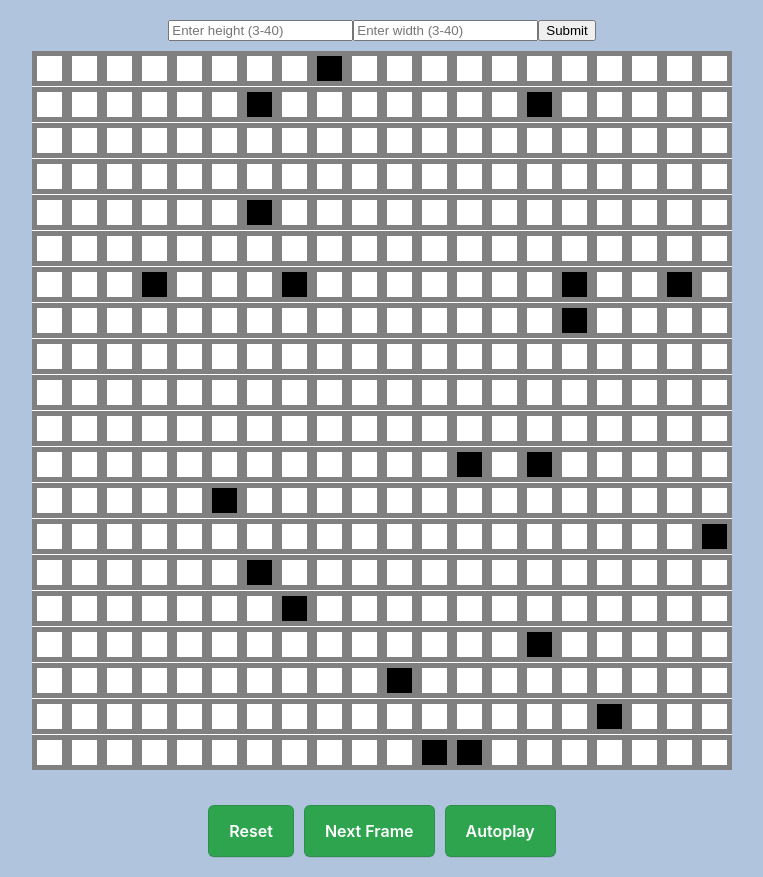
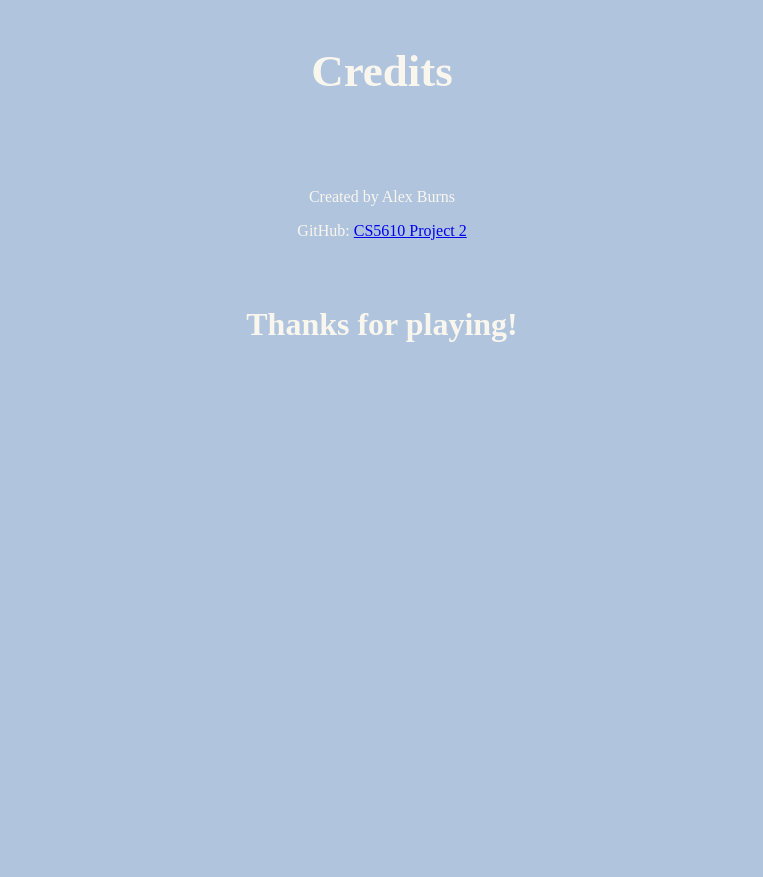
Before and after one commit to pnw-coder/pnwcoder.cs5610.project2, a React (Vite) app in the folder alex-burns-project2/: page / in a window 1280 px wide. Shown: the whole page, without its empty margins (258-1021 px from the left). After the commit the page ends 816 px from the top, so only its background shows below. Built offline with nearby package versions, Linux system fonts and the light colour scheme.

Commit message:
"Added in cell counter and credits page"

```diff
--- /dev/null
+++ b/alex-burns-project2/src/App.css
@@ -0,0 +1,3 @@
+body {
+    background-color: lightsteelblue;
+}
--- a/alex-burns-project2/src/App.jsx
+++ b/alex-burns-project2/src/App.jsx
@@ -1,18 +1,21 @@
 import { useContext, useState } from 'react'
 import Box from "./Box"
 import Home from "./Home"
+import Credits from "./Credits"
 import "./Box.css"
 import GridProvider from './GridProvider'
 import Grid from './Grid'
+import "./App.css"
 import "./Grid.css"
 
 function App() {
     return (
         <div>
             {/* <Home /> */}
-            <GridProvider>
+            <Credits />
+            {/* <GridProvider>
                 <Grid />
-            </GridProvider>
+            </GridProvider> */}
         </div>
     )
 }
--- a/alex-burns-project2/src/Box.css
+++ b/alex-burns-project2/src/Box.css
@@ -7,3 +7,23 @@
 .Alive {
     background-color: black;
 }
+
+.Heatmap {
+    background: linear-gradient(to bottom, red, yellow, green, blue);
+}
+
+.Red {
+    background-color: red;
+}
+
+.Yellow {
+    background-color: yellow;
+}
+
+.Green {
+    background-color: green;
+}
+
+.Blue {
+    background-color: blue;
+}
--- a/alex-burns-project2/src/Box.jsx
+++ b/alex-burns-project2/src/Box.jsx
@@ -3,19 +3,24 @@ import { GridContext } from './GridProvider';
 import "./Box.css"
 
 function Box(props) {
-    const { gridState, setGridState } = useContext(GridContext);
+    const { gridState, setGridState, setLivingCellsCount, countLivingCells } = useContext(GridContext);
     const isAlive = gridState[props.row][props.col];
 
     const handleClick = () => {
         const newGridState = [...gridState]; // Creates a copy of the grid state
         newGridState[props.row][props.col] = !isAlive; // Toggle the state
         setGridState(newGridState); // Update the grid state
+        const newLivingCellsCount = countLivingCells(newGridState);
+        console.log("New living cells count:", newLivingCellsCount);
+        setLivingCellsCount(newLivingCellsCount);
     }
 
     let className = "Box";
+
     if (isAlive) {
         className += " Alive";
     }
+
     return (
         <div className={className} onClick={handleClick}></div>
     )
--- /dev/null
+++ b/alex-burns-project2/src/Credits.css
@@ -0,0 +1,24 @@
+.CreditsContainer {
+    display: flex;
+    flex-direction: column;
+    align-items: center;
+    justify-content: top;
+    height: 100vh;
+    text-align: center;
+    color: #F9F6EE;
+}
+
+.Header {
+    font-size: 45px;
+    font-weight: bold;
+    margin-bottom: 75px;
+}
+
+.Content {
+    margin-bottom: 50px;
+}
+
+.Footer {
+    font-size: 32px;
+    font-weight: bold;
+}
--- /dev/null
+++ b/alex-burns-project2/src/Credits.jsx
@@ -0,0 +1,17 @@
+import "./App.css"
+import "./Credits.css"
+
+function Credits() {
+    return (
+        <div className="CreditsContainer">
+            <h2 className="Header">Credits</h2>
+            <div className="Content">
+                <p>Created by Alex Burns</p>
+                <p>GitHub: <a href="https://github.com/pnw-coder/pnwcoder.cs5610.project2">CS5610 Project 2</a></p>
+            </div>
+            <div className="Footer">Thanks for playing!</div>
+        </div>
+    )
+}
+
+export default Credits
--- a/alex-burns-project2/src/Grid.css
+++ b/alex-burns-project2/src/Grid.css
@@ -1,6 +1,3 @@
-body {
-    background-color: lightsteelblue;
-}
 .GridContainer {
     margin: 20px;
     display: flex;
@@ -23,6 +20,7 @@ body {
     background-color: white;
     max-width: calc(100vw - 40px);
     max-height: calc(100% - 40px);
+    margin-top: 10px;
 }
 
 .row {
@@ -56,7 +54,7 @@ body {
     font-size: 16px;
 }
 
-.ButtonSyle {
+.ButtonStyle {
   appearance: none;
   background-color: #2ea44f;
   border: 1px solid rgba(27, 31, 35, .15);
@@ -90,3 +88,16 @@ body {
   box-shadow: rgba(46, 164, 79, .4) 0 0 0 3px;
   outline: none;
 }
+
+.LivingCellsCount {
+    font-size: 18px;
+    font-weight: bold;
+    color: black;
+    margin-top: 10px;
+    padding: 8px;
+    border: 2px solid #ccc;
+    border-radius: 5px;
+    background-color: darkgray;
+    text-align: center;
+    box-shadow: 0 2px 4px rgba(0, 0, 0, 0.1);
+}
--- a/alex-burns-project2/src/Grid.jsx
+++ b/alex-burns-project2/src/Grid.jsx
@@ -3,9 +3,10 @@ import { GridContext } from "./GridProvider"
 import Box from './Box'
 import './Grid.css'
 import './Box.css'
+import './App.css'
 
 function Grid(props) {
-    const { gridState, updateGridSize, resetGrid, progressSimulation } = useContext(GridContext);
+    const { gridState, updateGridSize, resetGrid, progressSimulation, livingCellsCount } = useContext(GridContext);
     const [height, setHeight] = useState('');
     const [width, setWidth] = useState('');
     const [autoplayActive, setAutoPlayActive] = useState(false);
@@ -70,11 +71,12 @@ function Grid(props) {
                 />
                 <button type="submit">Submit</button>
             </form>
+            <div className="LivingCellsCount">Currently Living Cells: {livingCellsCount}</div>
             <div className="Grid">{gridRows}</div>
             <div className="ButtonContainer">
-                    <button className="ButtonSyle" onClick={handleResetGrid}>Reset</button>
-                    <button className="ButtonSyle" onClick={handleProgressSimulation}>Next Frame</button>
-                    <button className="ButtonSyle" onClick={handleAutoplayClick}>Autoplay</button>
+                    <button className="ButtonStyle" onClick={handleResetGrid}>Reset</button>
+                    <button className="ButtonStyle" onClick={handleProgressSimulation}>Next Frame</button>
+                    <button className="ButtonStyle" onClick={handleAutoplayClick}>Autoplay</button>
             </div>
         </div>
     )
--- a/alex-burns-project2/src/GridProvider.jsx
+++ b/alex-burns-project2/src/GridProvider.jsx
@@ -4,7 +4,21 @@ export const GridContext = createContext();
 
 function GridProvider(props) {
     const [gridState, setGridState] = useState([]);
+    const [livingCellsCount, setLivingCellsCount] = useState(0);
     const [error, setError] = useState('');
+
+    // Function to count living cells
+    const countLivingCells = (grid) => {
+        let count = 0;
+        grid.forEach((row) => {
+            row.forEach((cell) => {
+                if (cell) {
+                    count++;
+                }
+            })
+        })
+        return count;
+    }
 
     const initializeGrid = (height, width) => {
         const gridSize = [];
@@ -28,6 +42,7 @@ function GridProvider(props) {
         }
 
         setGridState(gridSize);
+        setLivingCellsCount(countLivingCells(gridSize));
     }
 
     // Run the initialized function when the component mounts
@@ -43,6 +58,7 @@ function GridProvider(props) {
         }
         initializeGrid(height, width);
         setError('');
+        setLivingCellsCount(countLivingCells(gridSize));
     }
 
     // Function to reset the grid
@@ -50,6 +66,7 @@ function GridProvider(props) {
         //Re-initiate the grid with the same size
         const [currentHeight, currentWidth] = [gridState.length, gridState[0].length];
         initializeGrid(currentHeight, currentWidth);
+        setLivingCellsCount(countLivingCells(gridSize));
     }
 
     // Function to progress the game by one frame
@@ -78,6 +95,7 @@ function GridProvider(props) {
 
         // Updates the grid state with the new state
         setGridState(newGridState);
+        setLivingCellsCount(countLivingCells(newGridState));
     }
 
     // Helper function to count live neighbors of a cell
@@ -104,7 +122,7 @@ function GridProvider(props) {
     }
 
     return (
-        <GridContext.Provider value={{gridState, setGridState, updateGridSize, resetGrid, progressSimulation}}>
+        <GridContext.Provider value={{gridState, setGridState, updateGridSize, resetGrid, progressSimulation, livingCellsCount, setLivingCellsCount, countLivingCells}}>
             {error && <div className="error">{error}</div>}
             {props.children}
         </GridContext.Provider>
--- a/alex-burns-project2/src/Home.css
+++ b/alex-burns-project2/src/Home.css
@@ -32,3 +32,11 @@ h1 {
     max-width: 100%;
     max-height: 100%;
 }
+
+.Text {
+    color: #F9F6EE;
+}
+
+.RulesContainer {
+    margin-left: 20px;
+}
--- a/alex-burns-project2/src/Home.jsx
+++ b/alex-burns-project2/src/Home.jsx
@@ -7,13 +7,13 @@ function Home() {
         <div className="HomeContainer">
             <h1>Welcome to the Conway's Game of Life Simulator!</h1>
             <div className="RulesContainer">
-                <p>The rules of the game are simple: the game is played based on a grid system.
+                <p className="Text">The rules of the game are simple: the game is played based on a grid system.
                     Every individual location on the grid can be thought of as a cell. The game, occurs over
                     iterations, or generations. After each iteration, a cell may change from living to dead based on
                     how many neighbors it had. A neighbor is any direclty adjacent spot on the grid. The simulation
                     aims to create unique patterns through mathematical formulas!
                 </p>
-                <ol>Rules:
+                <ol id ="Rules" className="Text">Rules:
                     <li>A living cell with less than two living neighbours dies</li>
                     <li>A living cell with two or three live neighbours lives</li>
                     <li>A living cell with more than three live neighbours dies</li>
```
